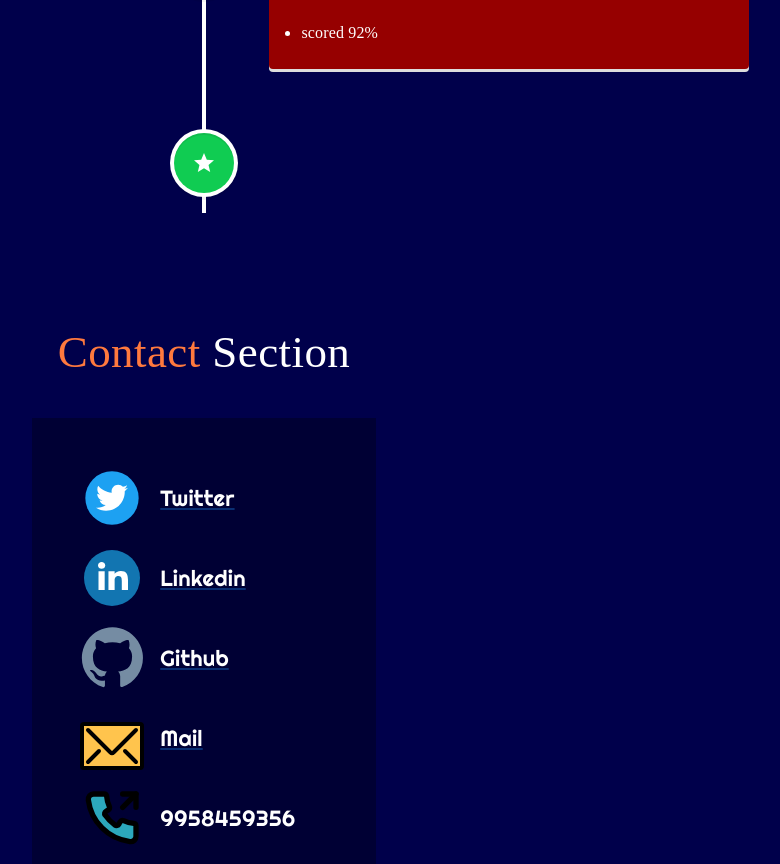
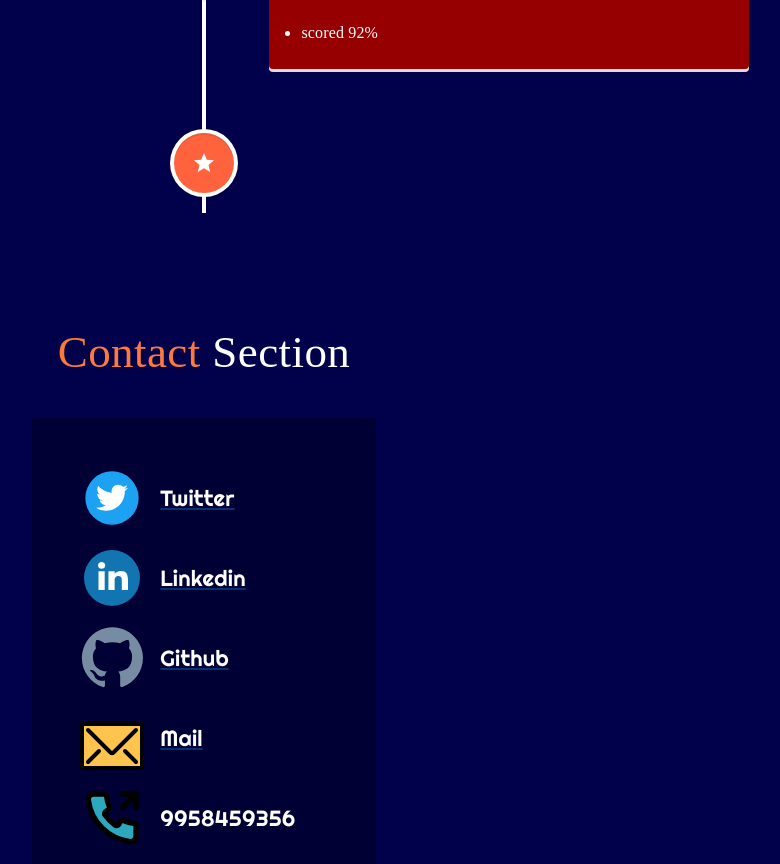
Before and after one commit to DireWolf707/portfolio, a React (Vite) app: page / in a window 1280 px wide. Shown: the part 6220-7084 px from the top of the page, without its empty margins (436-1216 px from the left). Built offline with nearby package versions, Linux system fonts and the light colour scheme; a web font is replaced by a local one.

Commit message:
changed start icon color

```diff
--- a/src/components/Experience.jsx
+++ b/src/components/Experience.jsx
@@ -56,7 +56,7 @@ const Experience = () => {
           )
         })}
 
-        <VerticalTimelineElement iconStyle={{ background: "rgb(16, 204, 82)" }} icon={<StarIcon />} />
+        <VerticalTimelineElement iconStyle={{ background: "#FE633D" }} icon={<StarIcon />} />
       </VerticalTimeline>
     </Stack>
   )
```
